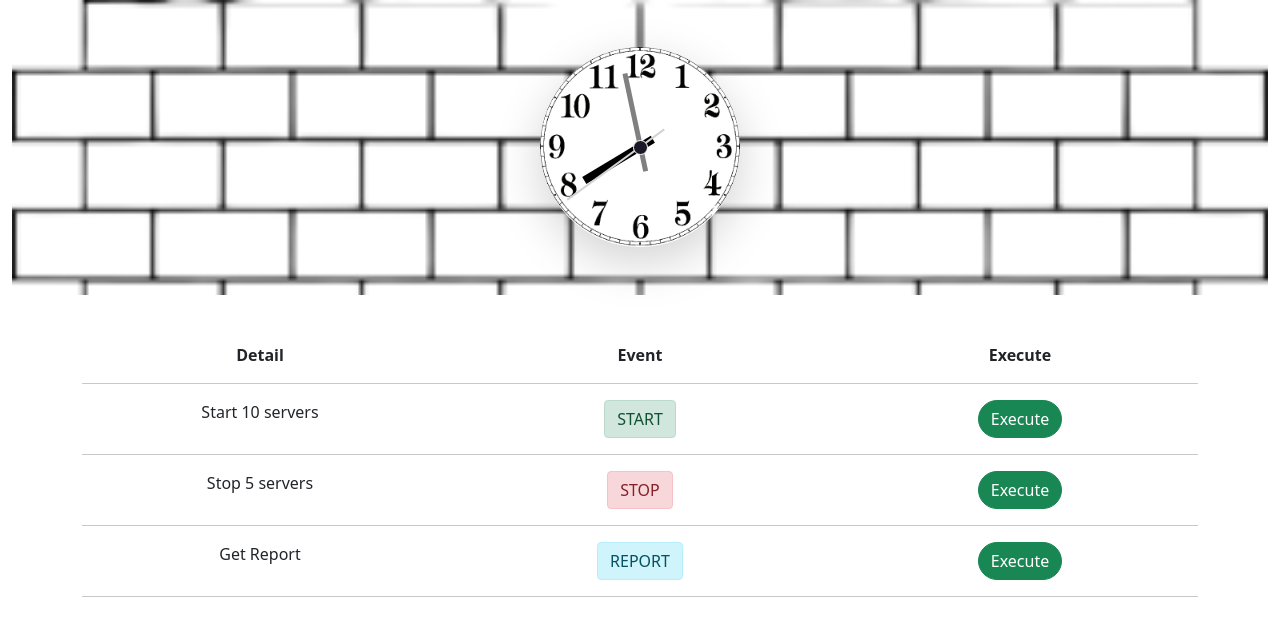
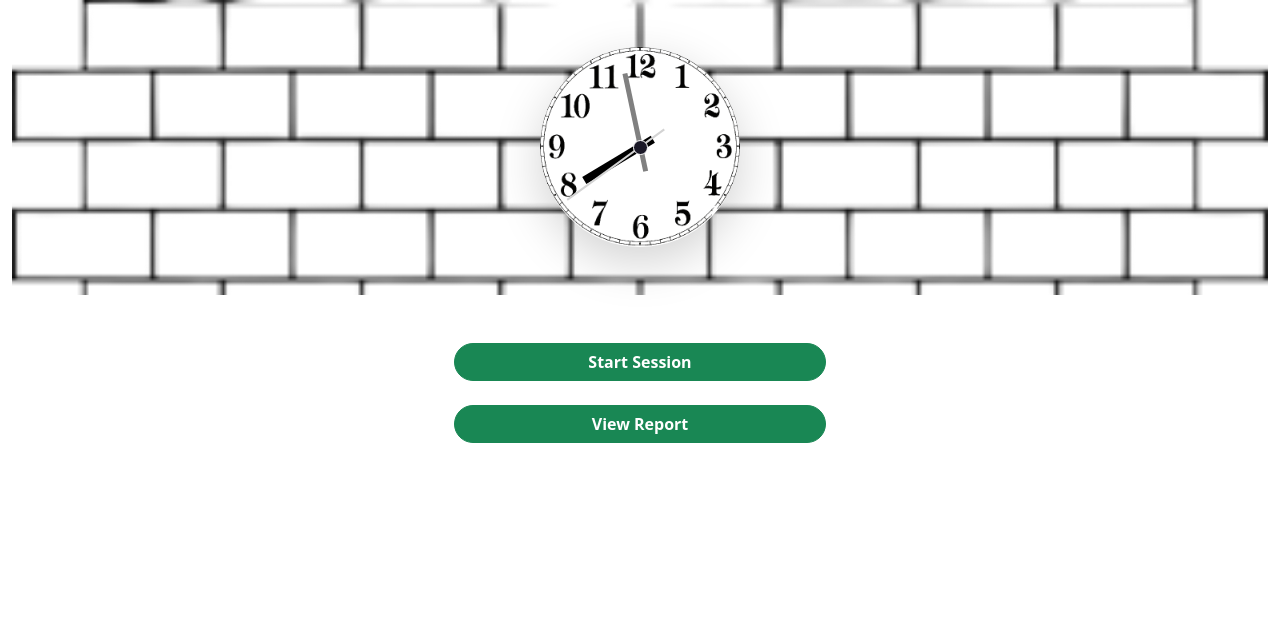
Before and after one commit to timothymadegwa/ared-interview, a Django app: page / in a window 1280 px wide. Shown: the part 97-733 px from the top of the page. Run offline with Django 3.2, Linux system fonts and the light colour scheme.

Commit message:
added start session button

```diff
--- a/tracker/apps.py
+++ b/tracker/apps.py
@@ -4,8 +4,3 @@ from django.apps import AppConfig
 class TrackerConfig(AppConfig):
     default_auto_field = 'django.db.models.BigAutoField'
     name = 'tracker'
-    '''
-    def ready(self) -> None:
-        from helpers import updater
-        updater.start()
-    '''
--- a/tracker/static/js/tasks.js
+++ b/tracker/static/js/tasks.js
@@ -1,11 +1,20 @@
+if (document.readyState == 'loading'){
+    document.addEventListener('DOMContentLoaded', ready)
+} else{
+    ready()
+}
+function ready(){
+    let startSessionBtn = document.getElementById('start-session');
     let notificationSection = document.getElementById('notifications');
+    startSessionBtn.addEventListener('click', startSession)
     function startServer(){
         const csrftoken = document.querySelector('[name=csrfmiddlewaretoken]').value;
         let wall = document.getElementById('wall');
         let currentColour = wall.style.backgroundColor
+        let time = new Date().getTime();
 
         fetch("/api/start_server/",{
-        body : JSON.stringify({current_colour : currentColour,}),
+            body : JSON.stringify({current_colour : currentColour, current_time : time}),
             method : "POST",
             headers :{
                 "Content-Type" : "application/json",
@@ -33,10 +42,11 @@ function startServer(){
     function stopServer(){
         const csrftoken = document.querySelector('[name=csrfmiddlewaretoken]').value;
         let clock = document.getElementById('clock');
-    let currentColour = clock.style.backgroundColor
+        let currentColour = clock.style.backgroundColor;
+        let time = new Date().getTime();
 
         fetch("/api/stop_server/",{
-        body : JSON.stringify({current_colour : currentColour,}),
+            body : JSON.stringify({current_colour : currentColour, current_time : time}),
             method : "POST",
             headers :{
                 "Content-Type" : "application/json",
@@ -62,10 +72,11 @@ function stopServer(){
     function report(){
         const csrftoken = document.querySelector('[name=csrfmiddlewaretoken]').value;
         let hour = document.getElementById('hr-hand');
-    let currentColour = hour.style.backgroundColor
+        let currentColour = hour.style.backgroundColor;
+        let time = new Date().getTime();
 
         fetch("/api/report/",{
-        body : JSON.stringify({current_colour : currentColour,}),
+            body : JSON.stringify({current_colour : currentColour, current_time : time}),
             method : "POST",
             headers :{
                 "Content-Type" : "application/json",
@@ -89,6 +100,19 @@ function report(){
 
         });
     }
+    function startSession(){
+        notificationSection.innerHTML = "";
+            notificationSection.innerHTML+=`
+            <div class="col-md-8">
+                    <div class="alert alert-success alert-dismissible text-center" >
+                        <div class="message">Session started</div>
+                        <button type="button" class="btn-close" data-bs-dismiss="alert" aria-label="Close"></button>
+                    </div><br>
+            </div>`
+        startSessionBtn.disabled = true;
         setInterval(startServer, 30000);
         setInterval(stopServer, 40000);
         setInterval(report, 50000);
+    }
+
+}
--- a/tracker/templates/tracker/index.html
+++ b/tracker/templates/tracker/index.html
@@ -26,27 +26,11 @@
         </div>
     </div><br><br>
     <div class="container text-center">
-        <div class="row">
-            <div class="col-4"><strong>Detail</strong></div>
-            <div class="col-4"><strong>Event</strong></div>
-            <div class="col-4"><strong>Execute</strong></div>
-        </div><hr>
-        <div class="row">
-            <div class="col-4">Start 10 servers</div>
-            <div class="col-4"><button class="btn alert-success">START</button></div>
-            <div class="col-4"><button class="btn btn-success rounded-pill" onclick="startServer()">Execute</button></div>
-        </div><hr>
-        <div class="row">
-            <div class="col-4">Stop 5 servers</div>
-            <div class="col-4"><button class="btn alert-danger">STOP</button></div>
-            <div class="col-4"><button class="btn btn-success rounded-pill" onclick="stopServer()">Execute</button></div>
-        </div><hr>
-        <div class="row">
-            <div class="col-4">Get Report</div>
-            <div class="col-4"><button class="btn alert-info">REPORT</button></div>
-            <div class="col-4"><button class="btn btn-success rounded-pill" onclick="report()">Execute</button></div>
-        </div><hr>
+        <button class="btn btn-success rounded-pill col-md-4" id="start-session"><strong>Start Session</strong></button>
+
+        <br><br><a class="btn btn-success rounded-pill col-md-4" href="{% url 'report' %}"><strong>View Report</strong></a>
     </div>
+
 
 </div>
 <script src="{% static 'js/clock.js' %}" async></script>
```
Also changed, not shown: api/views.py (+7 -1 lines), helpers/jobs.py (deleted, +0 -8 lines), helpers/updater.py (deleted, +0 -9 lines). Lines whose indentation alone changed are shown as unchanged.
